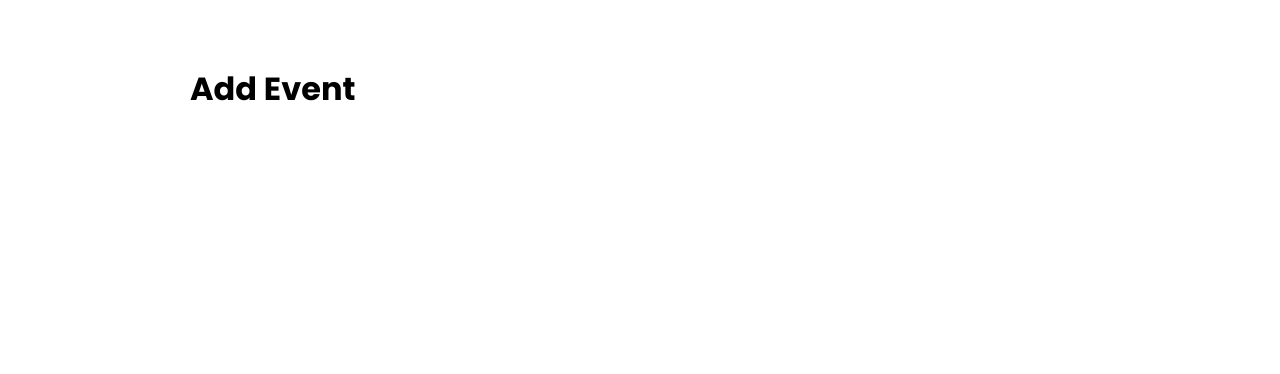
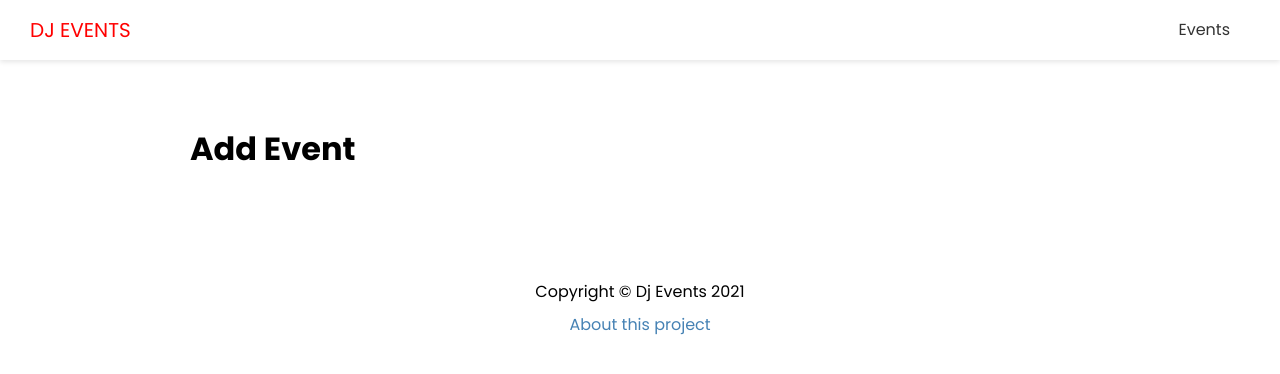
Before and after one commit to Leticijak/NEXT, a Next.js app: page /events/add in a window 1280 px wide. Shown: the top 374 px of the page. Built offline with nearby package versions, Linux system fonts and the light colour scheme.

Commit message:
Layout, Header, Footer

```diff
--- /dev/null
+++ b/components/Footer.js
@@ -0,0 +1,13 @@
+import Link from 'next/link'
+import styles from '../styles/Footer.module.css'
+
+export default function Footer() {
+  return (
+    <footer className={styles.footer}>
+      <p>Copyright &copy; Dj Events 2021 </p>
+      <p>
+        <Link href='/about'>About this project</Link>
+      </p>
+    </footer>
+  )
+}
--- a/components/Header.js
+++ b/components/Header.js
@@ -1,6 +1,25 @@
 import Link from 'next/link'
-import style from '../styles/Header.module.css'
+import styles from '../styles/Header.module.css'
 
 export default function Header() {
-  return <div></div>
+  return (
+    <header className={styles.header}>
+      <div className={styles.logo}>
+        <Link href='/'>
+          <a>DJ Events</a>
+        </Link>
+      </div>
+
+      <nav>
+        <ul>
+          <li>
+            {' '}
+            <Link href='/events'>
+              <a>Events</a>
+            </Link>{' '}
+          </li>
+        </ul>
+      </nav>
+    </header>
+  )
 }
--- a/components/Layout.js
+++ b/components/Layout.js
@@ -1,3 +1,5 @@
+import Header from './Header'
+import Footer from './Footer'
 import Head from 'next/head'
 import styles from '../styles/Layout.module.css'
 
@@ -10,7 +12,9 @@ export default function Layout({ title, keywords, description, children }) {
         <meta name='keywords' content={keywords} />
       </Head>
 
+      <Header />
       <div className={styles.container}>{children}</div>
+      <Footer />
     </div>
   )
 }
--- a/pages/index.js
+++ b/pages/index.js
@@ -1,10 +1,10 @@
-import Head from 'next/head'
 import Layout from '../components/Layout'
 
 export default function HomePage() {
   return (
     <Layout>
-      <h1> HOME </h1>
+      <h1>HOME</h1>
+      <h3>Hello My name is dr.GreenThomb</h3>
     </Layout>
   )
 }
```
